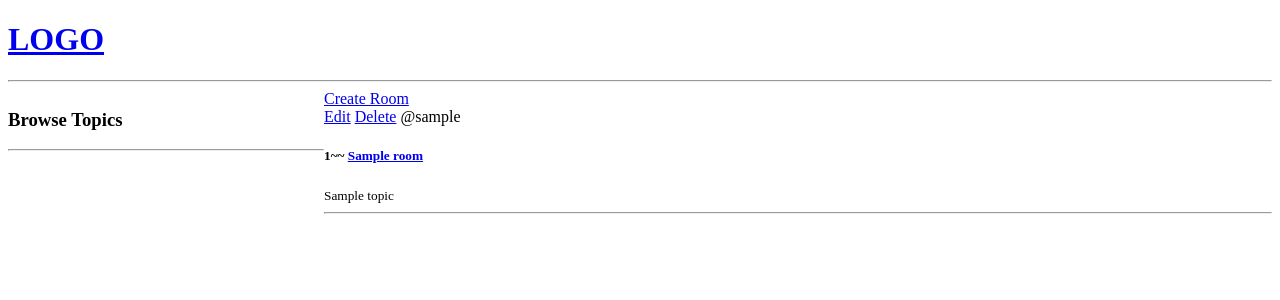
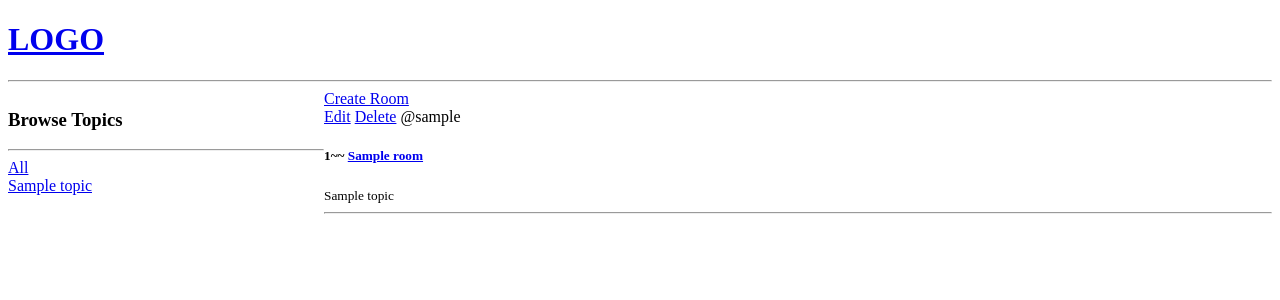
Before and after one commit to kema-ray/studybud, a Django app: template base/templates/base/home.html in a window 1280 px wide. Shown: the top 300 px of the page. Run offline with Django 4.2, Linux system fonts and the light colour scheme; the template is opened without the code that fills it: values that come from a table or form of the project are taken from there, others are empty; tables that the repository leaves empty hold one stand-in row (values such as "Sample post"); parts of the project's set-up code (start-up, migrations or seed data) failed here and were passed over.

Commit message:
add a functionality that shows all the topics available

```diff
--- a/base/templates/base/home.html
+++ b/base/templates/base/home.html
@@ -13,6 +13,16 @@
     <div>
         <h3>Browse Topics</h3>
         <hr>
+        <div>
+            <div>
+                <a href="{% url 'home' %}">All</a>
+            </div>
+        </div>
+        {% for topic in topics %}
+        <div>
+            <a href="{% url 'home' %}?q={{topic.name}}">{{topic.name}}</a>
+        </div>
+        {% endfor %}
     </div>
     <div>
         <a href="{% url 'create-room'%}">Create Room</a>
--- a/base/views.py
+++ b/base/views.py
@@ -10,7 +10,8 @@ from .forms import *
 
 def home(request):
     rooms = Room.objects.all()
-    context = {'rooms':rooms}
+    topics = Topic.objects.all()
+    context = {'rooms':rooms,'topics':topics}
     return render(request, 'base/home.html',context)
 
 def room(request,pk):
```
